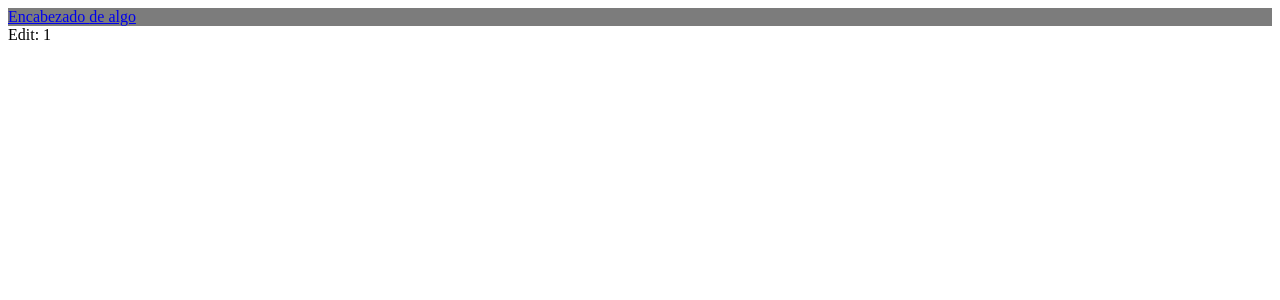
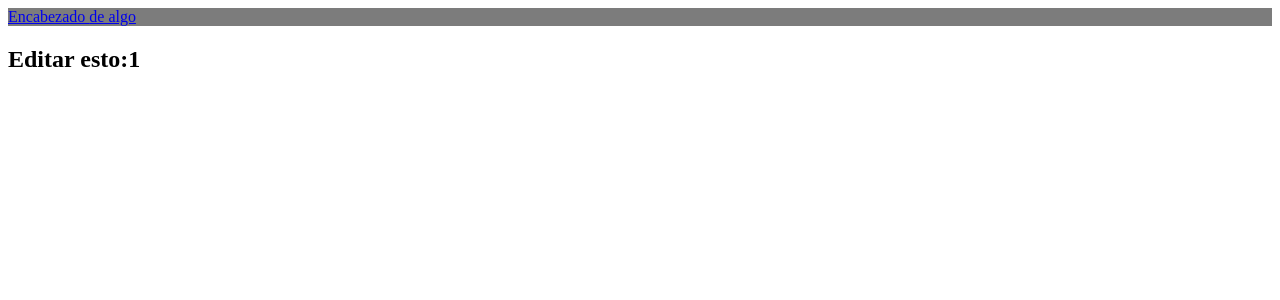
Before and after one commit to jubarbo/tickets-frontend-v1, a React (Create React App) app: page /edit/1 in a window 1280 px wide. Shown: the top 300 px of the page. Built offline with nearby package versions, Linux system fonts and the light colour scheme; no server answers.

Commit message:
API_URL en .env

```diff
--- a/src/components/Ticket/TicketEdit.js
+++ b/src/components/Ticket/TicketEdit.js
@@ -1,8 +1,15 @@
 import React, { Component } from "react";
 
 function TicketEdit(props) {
-  const ticket = props.ticket
-  return <div>Edit: {ticket}</div>;
+  const ticket = props.ticket;
+  return (
+    <div>
+      <h2>
+        Editar esto:
+        {ticket}
+      </h2>
+    </div>
+  );
 }
 
 export default TicketEdit;
--- a/src/components/Ticket/TicketList.js
+++ b/src/components/Ticket/TicketList.js
@@ -2,6 +2,7 @@ import { CircularProgress } from "@material-ui/core";
 import React, { Component } from "react";
 import Ticket from "./Ticket";
 
+const API_URL = process.env.REACT_APP_TICKETS_API
 class TicketList extends Component {
   state = {
     data: [],
@@ -28,14 +29,15 @@ class TicketList extends Component {
   }
 
   fetchData = async () => {
-    const res = await fetch("http://93.189.91.4:3000/api/tickets");
+    const res = await fetch(API_URL);
     const data = await res.json();
     this.setState({ loading: true, error: null, data: data.tickets });
     return data;
   };
 
   deleteTicket = async (_id) => {
-    const res = await fetch(`http://93.189.91.4:3000/api/tickets/${_id}`, {
+    const dataUrl = `${API_URL}/${_id}`;
+    const res = await fetch(dataUrl, {
       method: "DELETE",
     });
     return res;
@@ -57,12 +59,12 @@ class TicketList extends Component {
             this.setState({ error: err });
           });
       }
-      return ticket
+      return ticket;
     });
   };
 
   updateCheckDone = async (_id, isDone) => {
-    const res = await fetch(`http://93.189.91.4:3000/api/tickets/${_id}`, {
+    const res = await fetch(`${API_URL}/${_id}`, {
       method: "PUT",
       headers: {
         "Content-Type": "application/json",
@@ -73,17 +75,12 @@ class TicketList extends Component {
   };
 
   render() {
-
-    if(this.state.loading){
-      return <CircularProgress />
-  }
+    if (this.state.loading) {
+      return <CircularProgress />;
+    }
 
     return this.state.data.map((ticket) => (
-      <Ticket
-        ticket={ticket}
-        key={ticket._id}
-        checkDone={this.onCheck}
-      />
+      <Ticket ticket={ticket} key={ticket._id} checkDone={this.onCheck} />
     ));
   }
 }
--- a/src/components/TicketNew/TicketForm.js
+++ b/src/components/TicketNew/TicketForm.js
@@ -1,6 +1,8 @@
 import React, { Component } from "react";
 import "./styles/ticketForm.css";
 import { Button, FormControl, TextField, Container } from "@material-ui/core";
+
+const API_URL = process.env.REACT_APP_TICKETS_API
 
 class TicketForm extends Component {
   state = {
@@ -38,7 +40,7 @@ class TicketForm extends Component {
       title: title,
       description: description,
     };
-    const res = await fetch("http://93.189.91.4:3000/api/tickets", {
+    const res = await fetch(API_URL, {
       method: "POST",
       mode: "cors",
       cache: "no-cache",
--- a/src/pages/TicketDetailsContainer.js
+++ b/src/pages/TicketDetailsContainer.js
@@ -1,13 +1,14 @@
 import React, { Component } from "react";
 import TicketDetails from "../components/Ticket/TicketDetails";
 // import Ticket from "../components/Ticket/Ticket";
-
 import {
   CircularProgress,
   FormControl,
   Button,
   Container,
 } from "@material-ui/core";
+
+const API_URL = process.env.REACT_APP_TICKETS_API
 
 export default class TicketDetailsContainer extends Component {
   state = {
@@ -76,7 +77,7 @@ export default class TicketDetailsContainer extends Component {
     this.setState({ loading: true, error: null });
     const ticketId = this.props.match.params.ticketId;
 
-    await fetch(`http://93.189.91.4:3000/api/tickets/${ticketId}`)
+    await fetch(`${API_URL}${ticketId}`)
       .then(async (res) => {
         const data = await res.json();
         this.setState({ loading: false, data: data });
```
Also changed, not shown: 2 other files (tests, documents, lock files or other folders).
